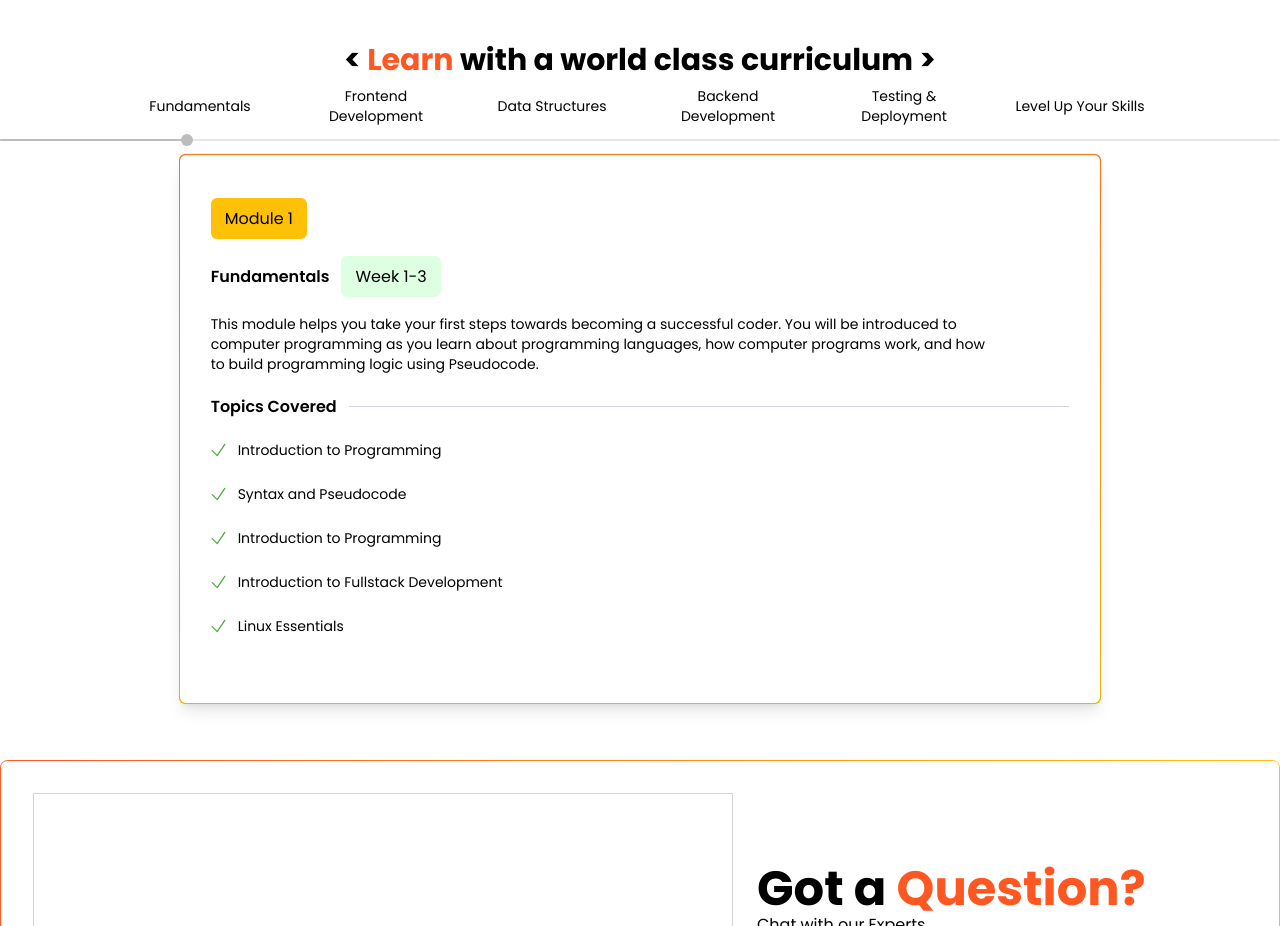
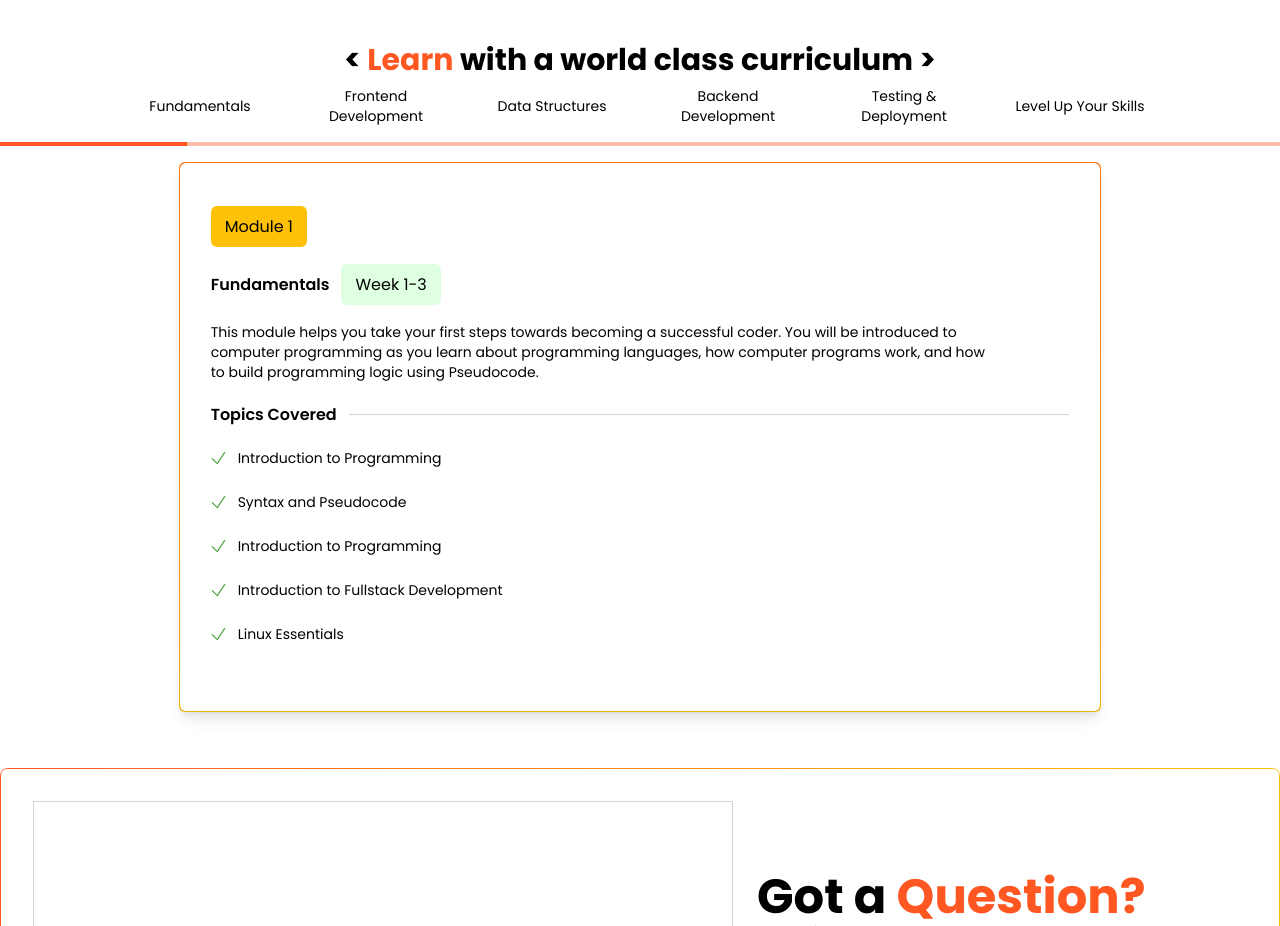
Before and after one commit to Byteoski-Developers/the-dev-angel-lp, a Next.js app: page /courses in a window 1280 px wide. Shown: the part 1340-2266 px from the top of the page. Built offline with nearby package versions, Linux system fonts and the light colour scheme.

Commit message:
fix:timeline color

```diff
--- a/components/Courses/HorizontalTimeline.tsx
+++ b/components/Courses/HorizontalTimeline.tsx
@@ -4,7 +4,7 @@ import { RefObject } from "react";
 import Slider from "@mui/material/Slider";
 import { ICurriculumData, curriculumData } from "@/constants/curriculumData";
 import { CurriculumCard } from "./CurriculumCard";
-import { createTheme } from "@mui/material";
+import { Box, LinearProgress, createTheme } from "@mui/material";
 import { ThemeProvider } from "@emotion/react";
 
 const HorizontalTimeline: React.FC = () => {
@@ -66,25 +66,37 @@ const HorizontalTimeline: React.FC = () => {
             </button>
           ))}
         </div>
-        <div className="hidden sm:flex sm:w-full">
+
+        <div className="hidden sm:flex sm:w-full my-4">
           <ThemeProvider theme={theme}>
-            <Slider
+            <Box sx={{ width: '100%' }}>
+              <LinearProgress
+                value={width}
+                color="primary"
+                variant="determinate"
+              />
+            </Box>
+            {/* <Slider
               min={0}
               max={100}
               size="small"
               defaultValue={width}
               aria-label="Small"
               valueLabelDisplay="auto"
-              disabled={true}
               color="primary"
               key={width}
-            />
+              onChange={(e, value) => {
+                setIndex(selected)
+              }}
+            /> */}
           </ThemeProvider>
         </div>
         <div className="flex flex-col justify-center items-center w-full">
-          {curriculumData.map((item: ICurriculumData) => (
-            <CurriculumCard key={item.id} item={item} selected={selected} />
-          ))}
+          {
+            curriculumData.map((item: ICurriculumData) => (
+              <CurriculumCard key={item.id} item={item} selected={selected} />
+            ))
+          }
         </div>
       </div>
     </div>
```
